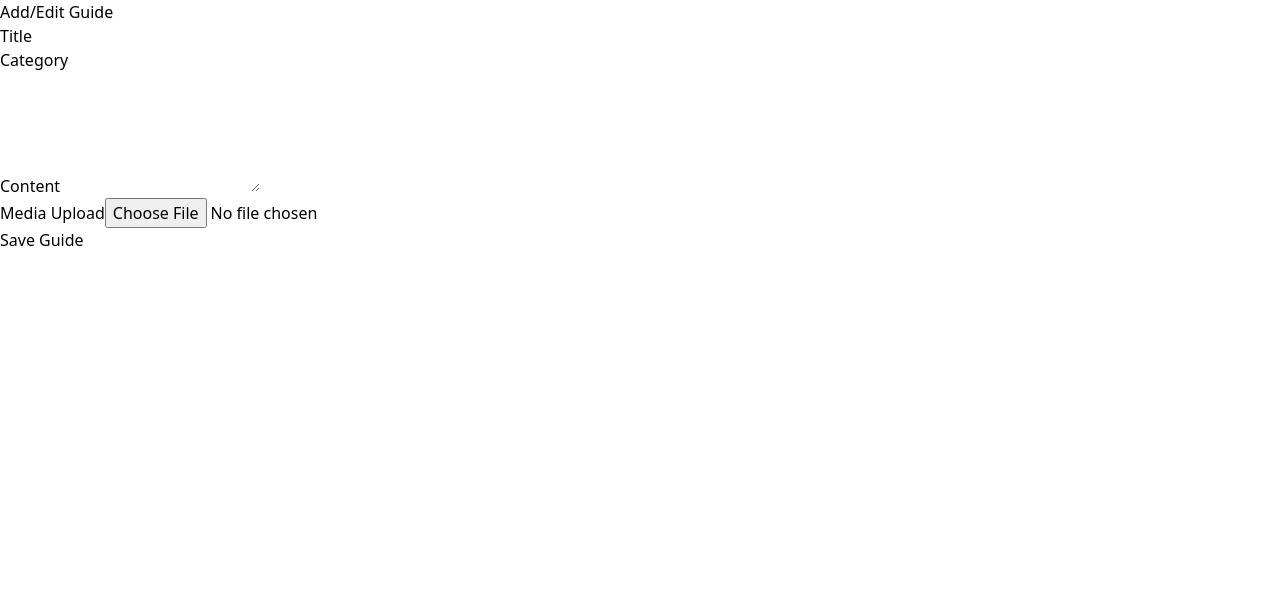
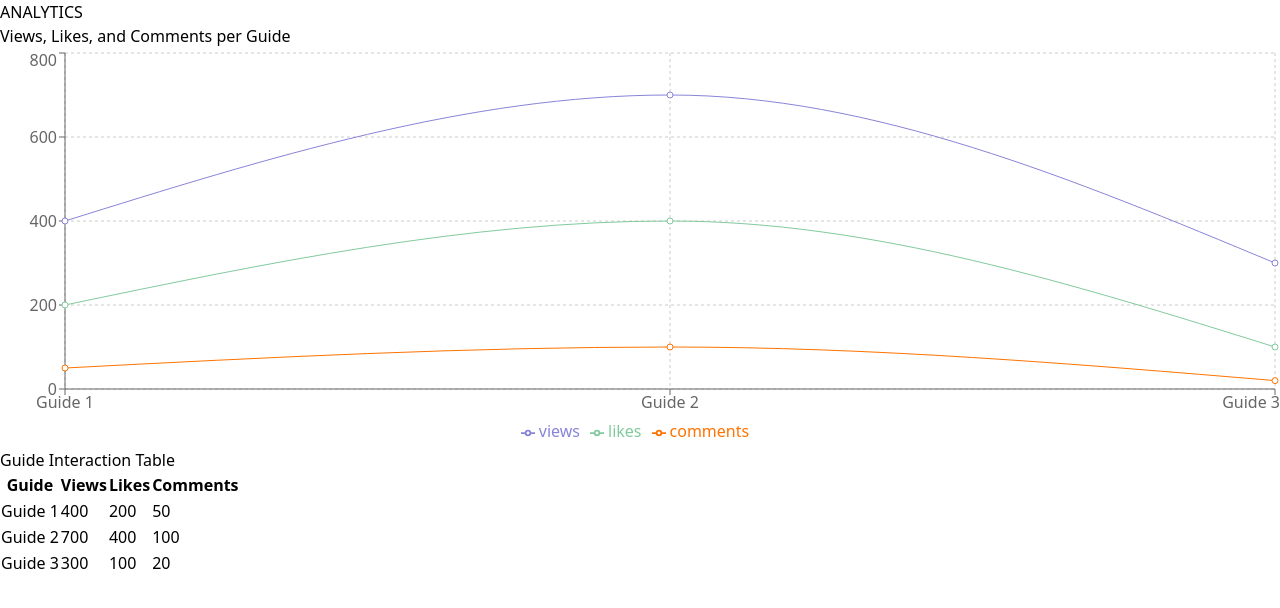
Before and after one commit to michael-GitHub-Coder/KnowledgeShare, a React (Vite) app in the folder Frontend/: page /Dashboard/Analytics in a window 1280 px wide. Shown: the top 608 px of the page. Built offline with nearby package versions, Linux system fonts and the light colour scheme.

Commit message:
Guide table

```diff
--- a/Frontend/package.json
+++ b/Frontend/package.json
@@ -19,7 +19,8 @@
     "react": "^18.3.1",
     "react-dom": "^18.3.1",
     "react-icons": "^5.3.0",
-    "react-router-dom": "^7.0.1"
+    "react-router-dom": "^7.0.1",
+    "recharts": "^2.13.3"
   },
   "devDependencies": {
     "@eslint/js": "^9.13.0",
--- a/Frontend/src/App.tsx
+++ b/Frontend/src/App.tsx
@@ -5,6 +5,7 @@ import Login from './Components/Login'
 import Register from './Components/Register'
 import Footer from './Components/Footer'
 import AddEditGuide from './Components/AddEditGuide'
+import Analytics from './Components/Analytics'
 
 const App = () => {
   const data = [
@@ -37,7 +38,8 @@ const App = () => {
       </div> */}
       {/* <Dashboard /> */}
       {/* <Footer/> */}
-      <AddEditGuide/>
+      {/* <AddEditGuide/> */}
+      <Analytics/>
     </>
   )
 }
--- /dev/null
+++ b/Frontend/src/Components/Analytics.tsx
@@ -0,0 +1,69 @@
+import {
+    LineChart,
+    Line,
+    XAxis,
+    YAxis,
+    CartesianGrid,
+    Tooltip,
+    Legend,
+    ResponsiveContainer,
+  } from 'recharts';
+
+  //Hard Coded stats
+  const Analytics = () => {
+    const data = [
+      { name: 'Guide 1', views: 400, likes: 200, comments: 50 },
+      { name: 'Guide 2', views: 700, likes: 400, comments: 100 },
+      { name: 'Guide 3', views: 300, likes: 100, comments: 20 },
+    ];
+
+    return (
+      <div className="p-5 w-1/2">
+        <h2 className="text-4xl font-bold mb-6">ANALYTICS</h2>
+
+        {/* Line Chart Section */}
+        <div className="mb-6">
+          <h3 className="text-2xl font-bold">Views, Likes, and Comments per Guide</h3>
+          <ResponsiveContainer width="100%" height={400}>
+            <LineChart data={data}>
+              <CartesianGrid strokeDasharray="3 3" />
+              <XAxis dataKey="name" />
+              <YAxis />
+              <Tooltip />
+              <Legend />
+              <Line type="monotone" dataKey="views" stroke="#8884d8" />
+              <Line type="monotone" dataKey="likes" stroke="#82ca9d" />
+              <Line type="monotone" dataKey="comments" stroke="#ff7300" />
+            </LineChart>
+          </ResponsiveContainer>
+        </div>
+
+        {/* Table Section */}
+        <div>
+          <h3 className="text-2xl font-bold mb-4">Guide Interaction Table</h3>
+          <table className="table-auto w-full border-collapse border border-gray-300">
+            <thead>
+              <tr className="bg-gray-200 text-left">
+                <th className="border border-gray-300 px-4 py-2">Guide</th>
+                <th className="border border-gray-300 px-4 py-2">Views</th>
+                <th className="border border-gray-300 px-4 py-2">Likes</th>
+                <th className="border border-gray-300 px-4 py-2">Comments</th>
+              </tr>
+            </thead>
+            <tbody>
+              {data.map((item, index) => (
+                <tr key={index} className="hover:bg-gray-100">
+                  <td className="border border-gray-300 px-4 py-2">{item.name}</td>
+                  <td className="border border-gray-300 px-4 py-2">{item.views}</td>
+                  <td className="border border-gray-300 px-4 py-2">{item.likes}</td>
+                  <td className="border border-gray-300 px-4 py-2">{item.comments}</td>
+                </tr>
+              ))}
+            </tbody>
+          </table>
+        </div>
+      </div>
+    );
+  };
+
+  export default Analytics;
```
Also changed, not shown: 2 other files (tests, documents, lock files or other folders).
